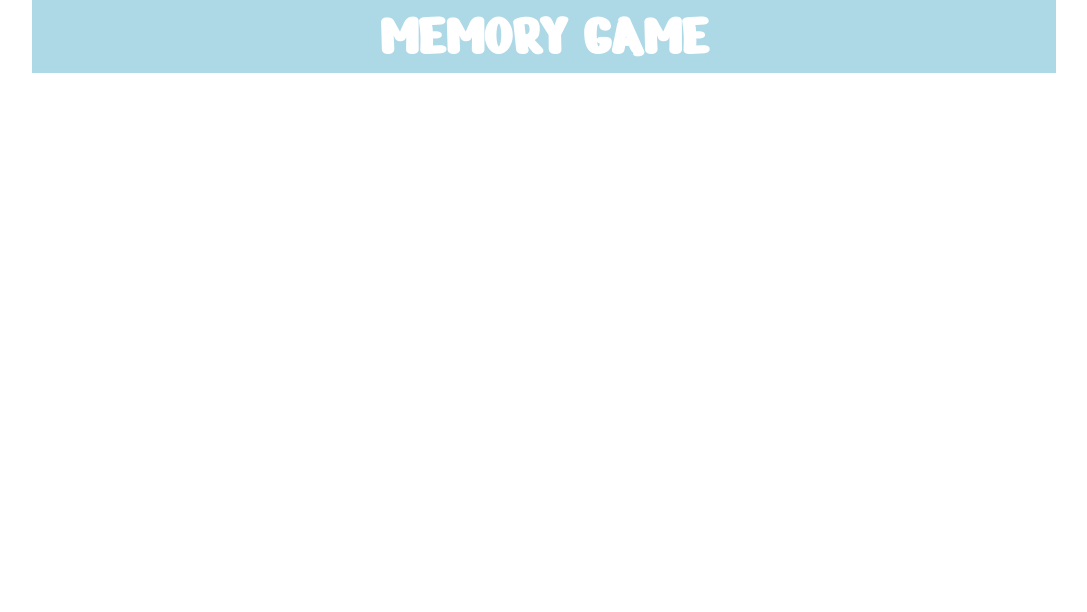
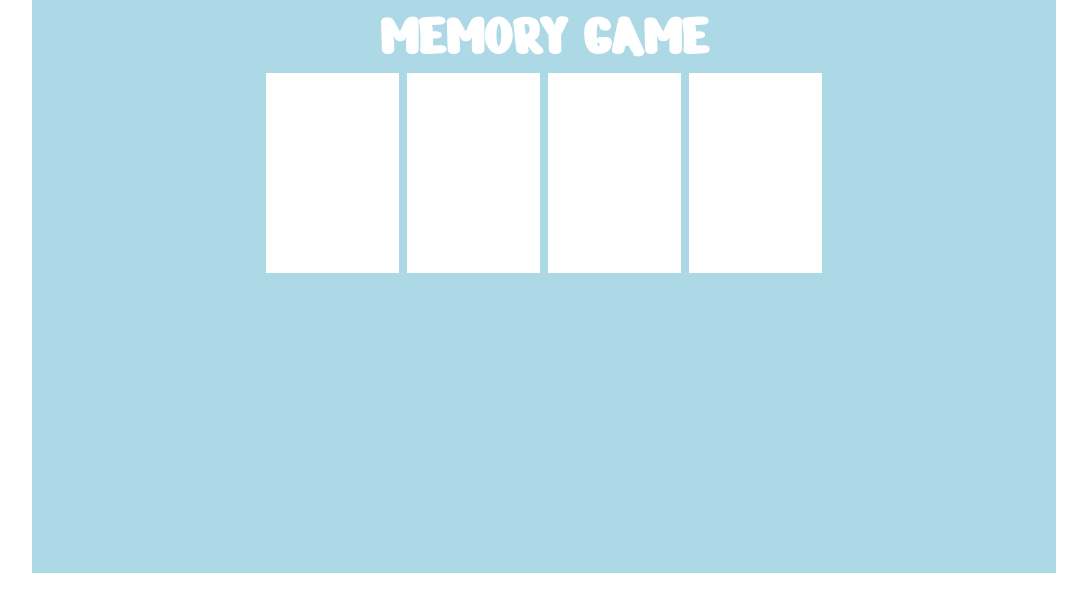
Before and after one commit to NicolettaBr/html-css-memory, a plain HTML site: page index.html in a window 1280 px wide. Shown: the whole page, without its empty margins (96-1183 px from the left). Drawn offline with Linux system fonts and the light colour scheme.

Commit message:
prima riga creata

```diff
--- a/css/style.css
+++ b/css/style.css
@@ -25,3 +25,29 @@ body{
     }
 
 /*FINE HEADER*/
+
+/* MAIN*/
+
+.sfondo{
+    background-color: lightblue;
+    width: 1024px;
+    height: 500px;
+    margin: auto;
+}
+
+.riga{
+
+    height: 150px;
+    width: 65%;
+    margin: auto;
+    text-align: center;
+
+}
+
+.card{
+    width: 20%;
+    height: 200px;
+    background-color: white;
+    display: inline-block;
+
+}
--- a/index.html
+++ b/index.html
@@ -22,7 +22,19 @@
     <!--Fine Header-->
 
     <!--Main-->
-    <main></main>
+    <main>
+        <div class="sfondo">
+            <div class="riga">
+                <div class="card"></div>
+                <div class="card"></div>
+                <div class="card"></div>
+                <div class="card"></div>
+            </div>
+            <div></div>
+            <div></div>
+
+        </div>
+    </main>
     <!--Fine Main-->
 
 </body>
```
